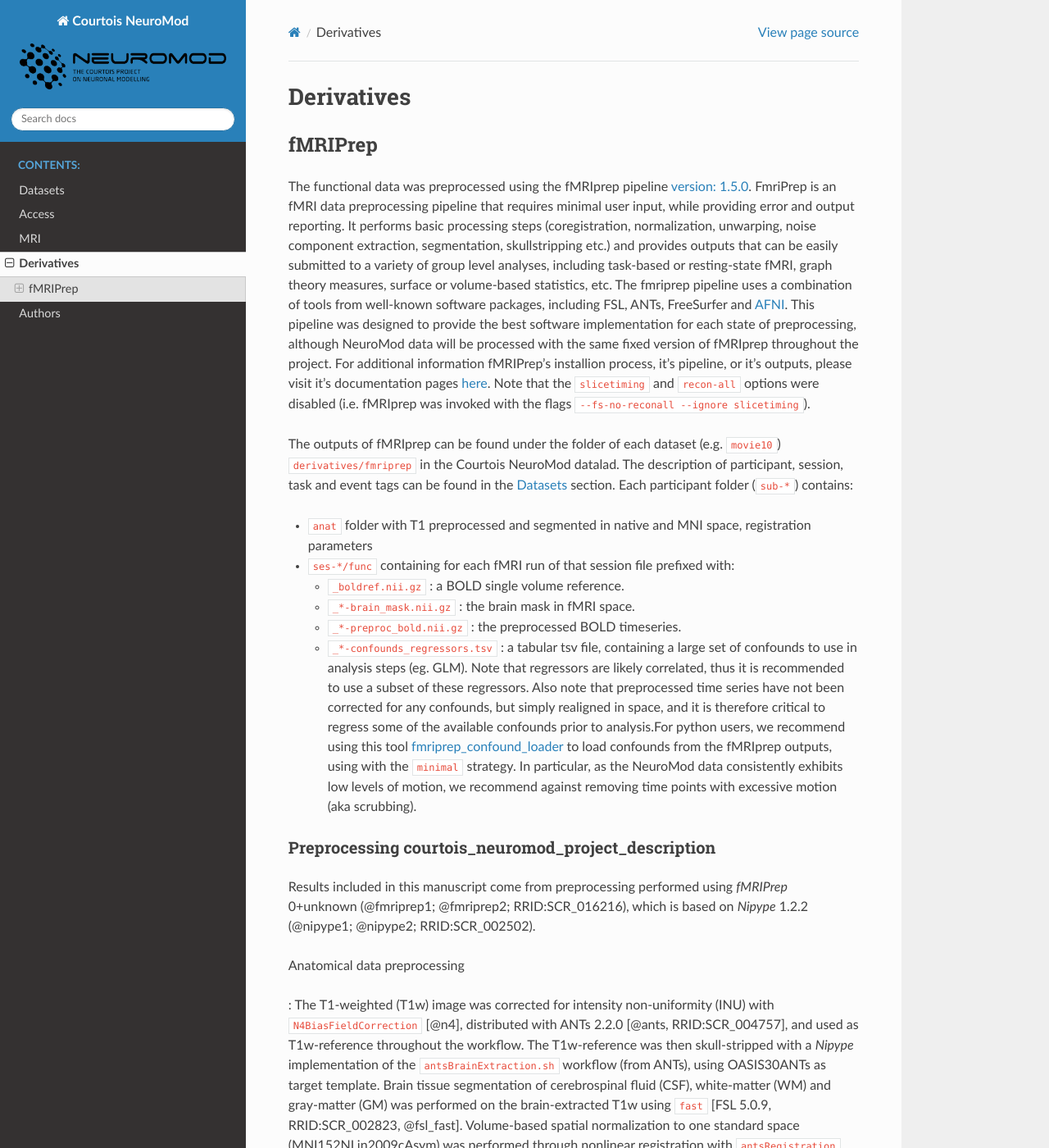
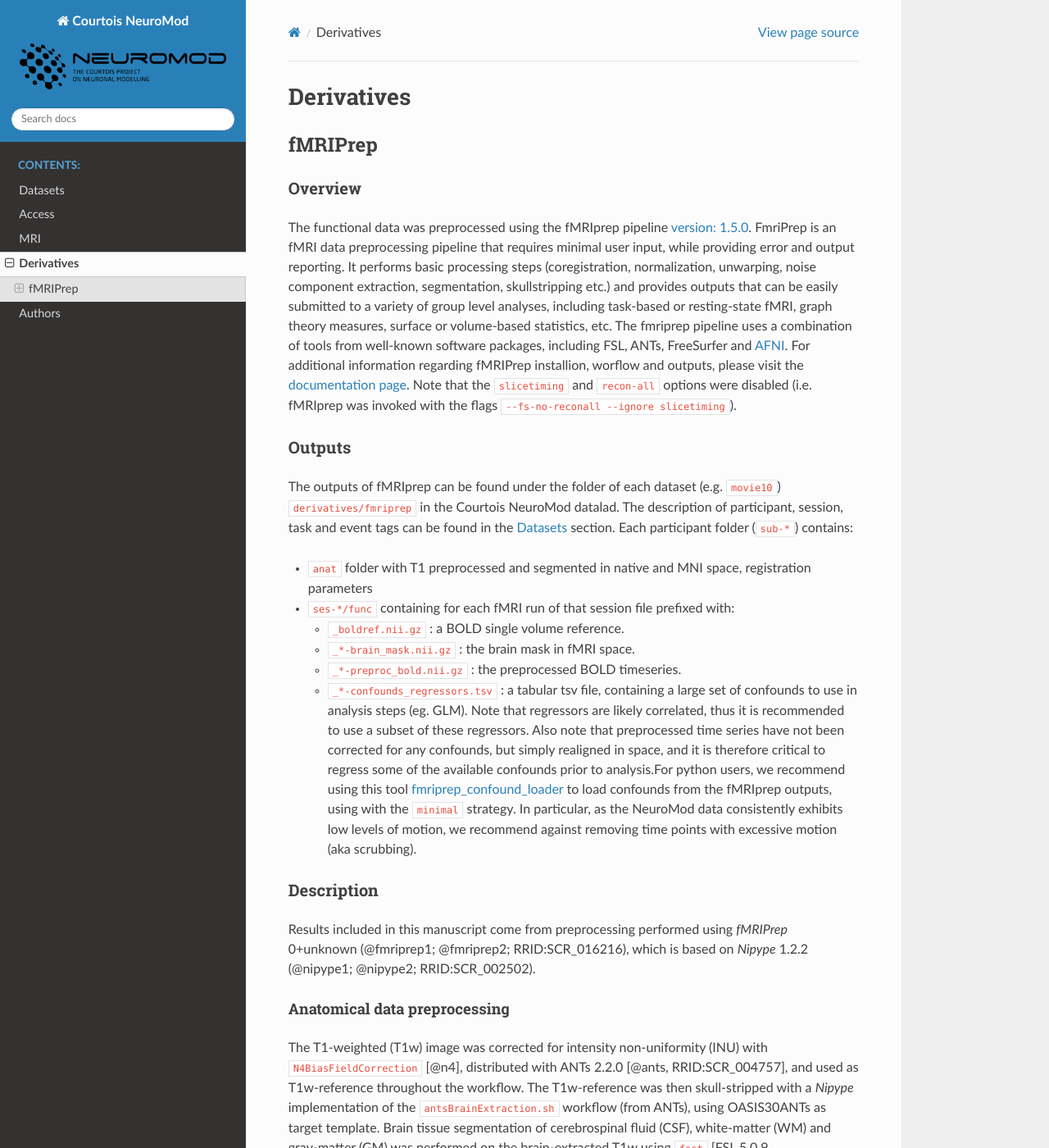
Before and after one commit to courtois-neuromod/cneuromod_docs, a Sphinx documentation site: the page built from source/DERIVATIVES.md, in a window 1280 px wide and 1400 px high. Shown: the whole window at 82% size. Built offline with Sphinx 7.4.7 and the Read the Docs theme 2.0.0, drawn with Linux system fonts in a browser that asks for light colours; some of the changed text lies outside the part shown.

Commit message:
Update DERIVATIVES.md

```diff
--- a/source/DERIVATIVES.md
+++ b/source/DERIVATIVES.md
@@ -2,9 +2,11 @@
 
 ## fMRIPrep
 
-The functional data was preprocessed using the fMRIprep pipeline [version: 1.5.0](https://fmriprep.readthedocs.io/en/stable/installation.html). FmriPrep is an fMRI data preprocessing pipeline that requires minimal user input, while providing error and output reporting. It performs basic processing steps (coregistration, normalization, unwarping, noise component extraction, segmentation, skullstripping etc.) and provides outputs that can be easily submitted to a variety of group level analyses, including task-based or resting-state fMRI, graph theory measures, surface or volume-based statistics, etc. The fmriprep pipeline uses a combination of tools from well-known software packages, including FSL, ANTs, FreeSurfer and [AFNI](https://afni.nimh.nih.gov/). This pipeline was designed to provide the best software implementation for each state of preprocessing, although NeuroMod data will be processed with the same fixed version of fMRIprep throughout the project. For additional information fMRIPrep's installion process, it's pipeline, or it's outputs, please visit it's documentation pages [here](https://fmriprep.readthedocs.io/en/stable/installation.html).
+### Overview
+The functional data was preprocessed using the fMRIprep pipeline [version: 1.5.0](https://fmriprep.readthedocs.io/en/stable/installation.html). FmriPrep is an fMRI data preprocessing pipeline that requires minimal user input, while providing error and output reporting. It performs basic processing steps (coregistration, normalization, unwarping, noise component extraction, segmentation, skullstripping etc.) and provides outputs that can be easily submitted to a variety of group level analyses, including task-based or resting-state fMRI, graph theory measures, surface or volume-based statistics, etc. The fmriprep pipeline uses a combination of tools from well-known software packages, including FSL, ANTs, FreeSurfer and [AFNI](https://afni.nimh.nih.gov/). For additional information regarding fMRIPrep installion, worflow and outputs, please visit the [documentation page](https://fmriprep.readthedocs.io/en/stable/installation.html).
  Note that the `slicetiming` and `recon-all` options were disabled (i.e. fMRIprep was invoked with the flags `--fs-no-reconall --ignore slicetiming`).
 
+### Outputs
 The outputs of fMRIprep can be found under the folder of each dataset (e.g. `movie10`) `derivatives/fmriprep` in the Courtois NeuroMod datalad. The description of participant, session, task and event tags can be found in the [Datasets](DATASETS.html) section. Each participant folder (`sub-*`) contains:
 - `anat` folder with T1 preprocessed and segmented in native and MNI space, registration parameters
 - `ses-*/func` containing for each fMRI run of that session file prefixed with:
@@ -13,17 +15,16 @@
   - `_*-preproc_bold.nii.gz` : the preprocessed BOLD timeseries.
   - `_*-confounds_regressors.tsv` : a tabular tsv file, containing a large set of confounds to use in analysis steps (eg. GLM). Note that regressors are likely correlated, thus it is recommended to use a subset of these regressors. Also note that preprocessed time series have not been corrected for any confounds, but simply realigned in space, and it is therefore critical to regress some of the available confounds prior to analysis.For python users, we recommend using this tool [fmriprep_confound_loader](https://github.com/SIMEXP/fmriprep_confound_loader) to load confounds from the fMRIprep outputs, using with the `minimal` strategy. In particular, as the NeuroMod data consistently exhibits low levels of motion, we recommend against removing time points with excessive motion (aka scrubbing).
 
-### Preprocessing courtois_neuromod_project_description
-
+### Description
 Results included in this manuscript come from preprocessing
 performed using *fMRIPrep* 0+unknown
 (@fmriprep1; @fmriprep2; RRID:SCR_016216),
 which is based on *Nipype* 1.2.2
 (@nipype1; @nipype2; RRID:SCR_002502).
 
-Anatomical data preprocessing
+#### Anatomical data preprocessing
 
-: The T1-weighted (T1w) image was corrected for intensity non-uniformity (INU)
+The T1-weighted (T1w) image was corrected for intensity non-uniformity (INU)
 with `N4BiasFieldCorrection` [@n4], distributed with ANTs 2.2.0 [@ants, RRID:SCR_004757], and used as T1w-reference throughout the workflow.
 The T1w-reference was then skull-stripped with a *Nipype* implementation of
 the `antsBrainExtraction.sh` workflow (from ANTs), using OASIS30ANTs
@@ -38,9 +39,9 @@
 The following template was selected for spatial normalization:
 *ICBM 152 Nonlinear Asymmetrical template version 2009c* [@mni152nlin2009casym, RRID:SCR_008796; TemplateFlow ID: MNI152NLin2009cAsym].
 
-Functional data preprocessing
+#### Functional data preprocessing
 
-: For each of the BOLD runs found per subject (across all
+For each of the BOLD runs found per subject (across all
 tasks and sessions), the following preprocessing was performed.
 First, a reference volume and its skull-stripped version were generated
 using a custom methodology of *fMRIPrep*.
@@ -121,14 +122,14 @@
 to workflows in *fMRIPrep*'s documentation](https://fmriprep.readthedocs.io/en/latest/workflows.html "FMRIPrep's documentation").
 
 
-### Copyright Waiver
+#### Copyright Waiver
 
 The above boilerplate text was automatically generated by fMRIPrep
 with the express intention that users should copy and paste this
 text into their manuscripts *unchanged*.
 It is released under the [CC0](https://creativecommons.org/publicdomain/zero/1.0/) license.
 
-### References
+#### References
 
 
 ### ** BUG **
```
